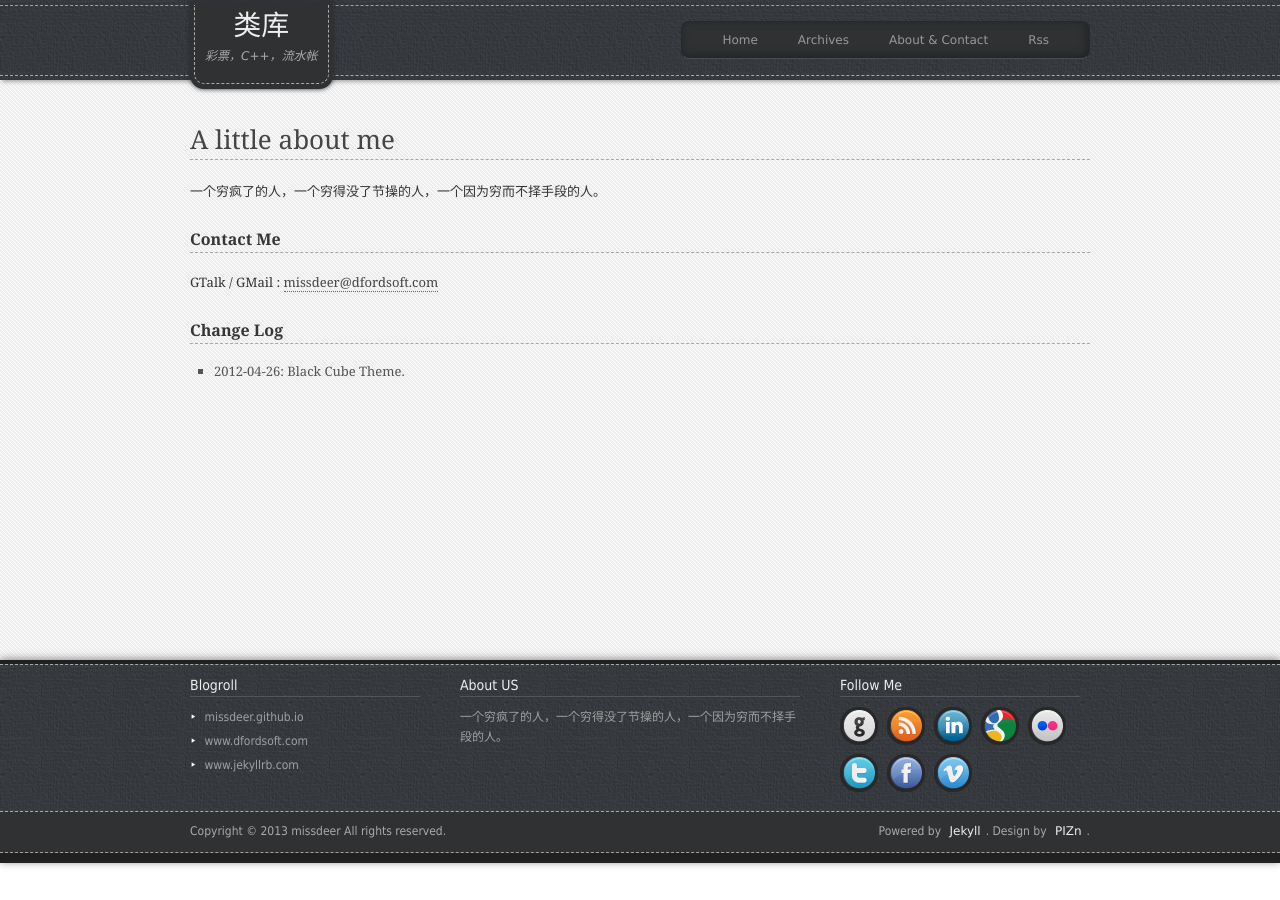
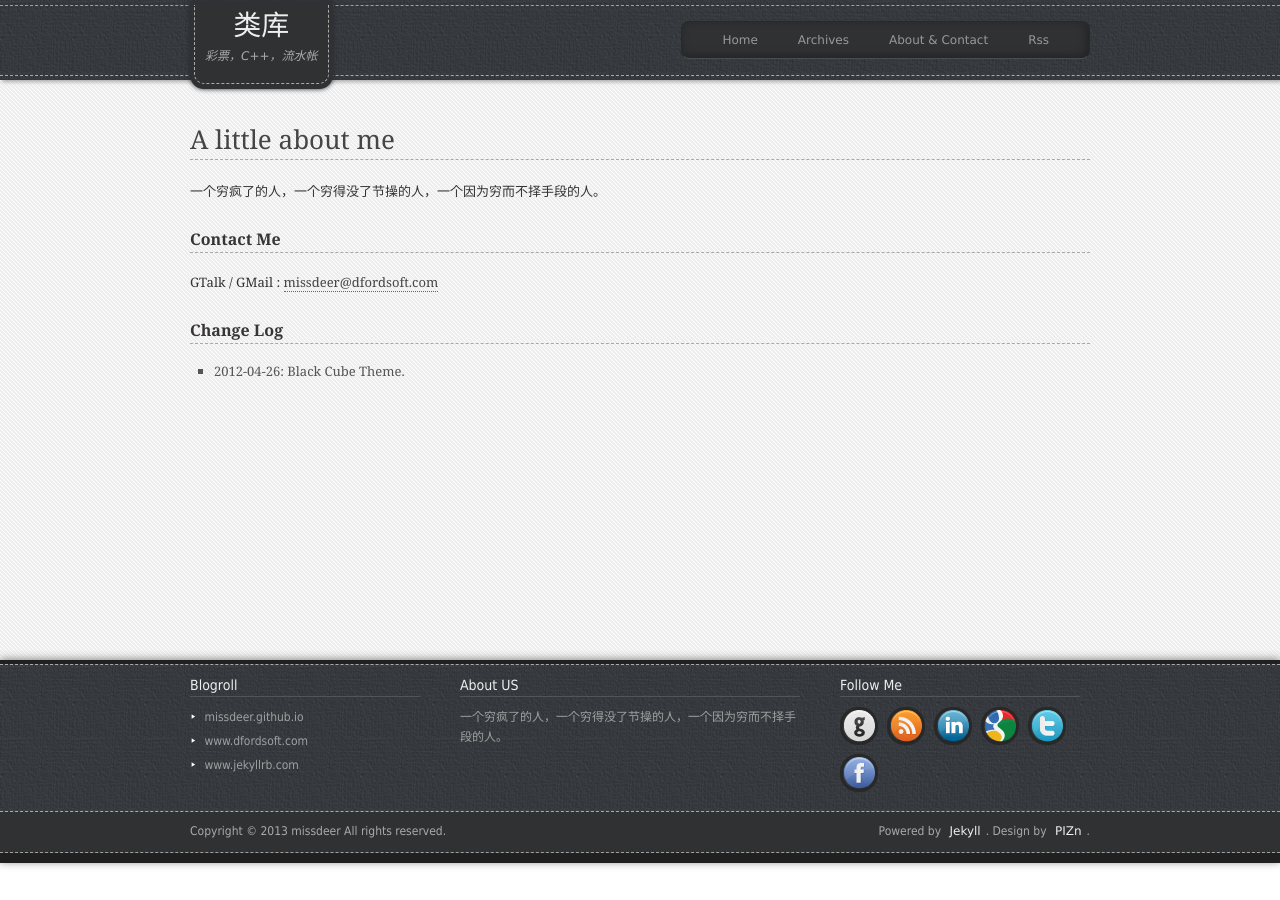
Before and after one commit to missdeer/missdeer.github.io, a Jekyll site: the page built from contact.html, in a window 1280 px wide. Built offline with Jekyll 4.4.1, drawn with Linux system fonts in a browser that asks for light colours; Markdown is read by kramdown in place of the engine named in the settings.

Commit message:
(*)update sns links

```diff
--- a/_config.yml
+++ b/_config.yml
@@ -14,6 +14,9 @@ about: 			  "一个穷疯了的人，一个穷得没了节操的人，一个因
 follow:
     github:       https://github.com/missdeer
     twitter:      http://twitter.com/missdeerme
+    facebook:     https://www.facebook.com/missdeerme
+    google:       https://plus.google.com/105535865242455061069
+    linkedin:     http://www.linkedin.com/pub/fan-yang/34/79/b99
 description:      "类库的流水帐"
 
 
--- a/_includes/foot.html
+++ b/_includes/foot.html
@@ -18,12 +18,10 @@
 				<ul>
 					<li><a href="{{ site.follow.github }}" class="ico-github" target="_blank">github</a></li>
 					<li><a href="{{ site.feed }}" class="ico-rss" target="_blank">rss</a></li>
-					<li><a href="#" class="ico-linkedin">linkedin</a></li>
-					<li><a href="#" class="ico-google">google</a></li>
-					<li><a href="#" class="ico-flickr">flickr</a></li>
-					<li><a href="{{ site.follow.twitter }}" class="ico-twitter">twitter</a></li>
-					<li><a href="#" class="ico-facebook">facebook</a></li>
-					<li><a href="#" class="ico-vimeo">vimeo</a></li>
+                    <li><a href="{{ site.follow.linkedin }}" class="ico-linkedin" target="_blank">linkedin</a></li>
+                    <li><a href="{{ site.follow.google }}" class="ico-google" target="_blank">google</a></li>
+					<li><a href="{{ site.follow.twitter }}" class="ico-twitter" target="_blank">twitter</a></li>
+                    <li><a href="{{ site.follow.facebook }}" class="ico-facebook" target="_blank">facebook</a></li>
 				</ul>
 			</article>
 		</div>
--- a/contact.html
+++ b/contact.html
@@ -9,7 +9,7 @@ title: About & Contacts
 			<article class="entry">
 				<p>{{ site.about }}</p>
                 <h3>Contact Me</h3>
-                <p>GTalk / GMail : <a href="mailto:{{ site.author.email }}" title="Mail to pizn">{{ site.author.email }}</a></p>
+                <p>GTalk / GMail : <a href="mailto:{{ site.author.email }}" title="Mail to me">{{ site.author.email }}</a></p>
                 <h3>Change Log</h3>
                 <ul>
                     <li><span class="date">2012-04-26</span>: Black Cube Theme.</li>
```
Also changed, not shown: 6 other files.
